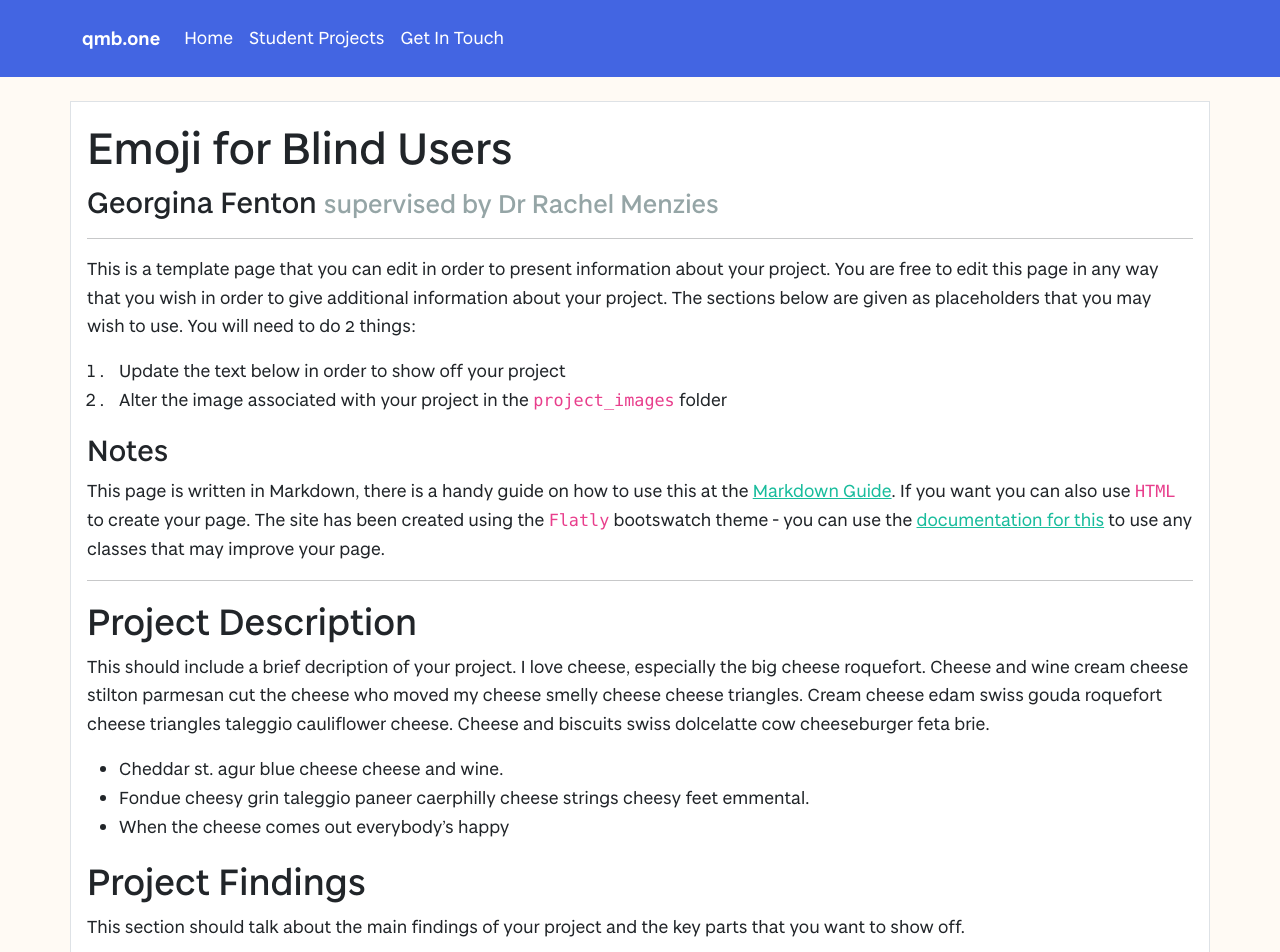
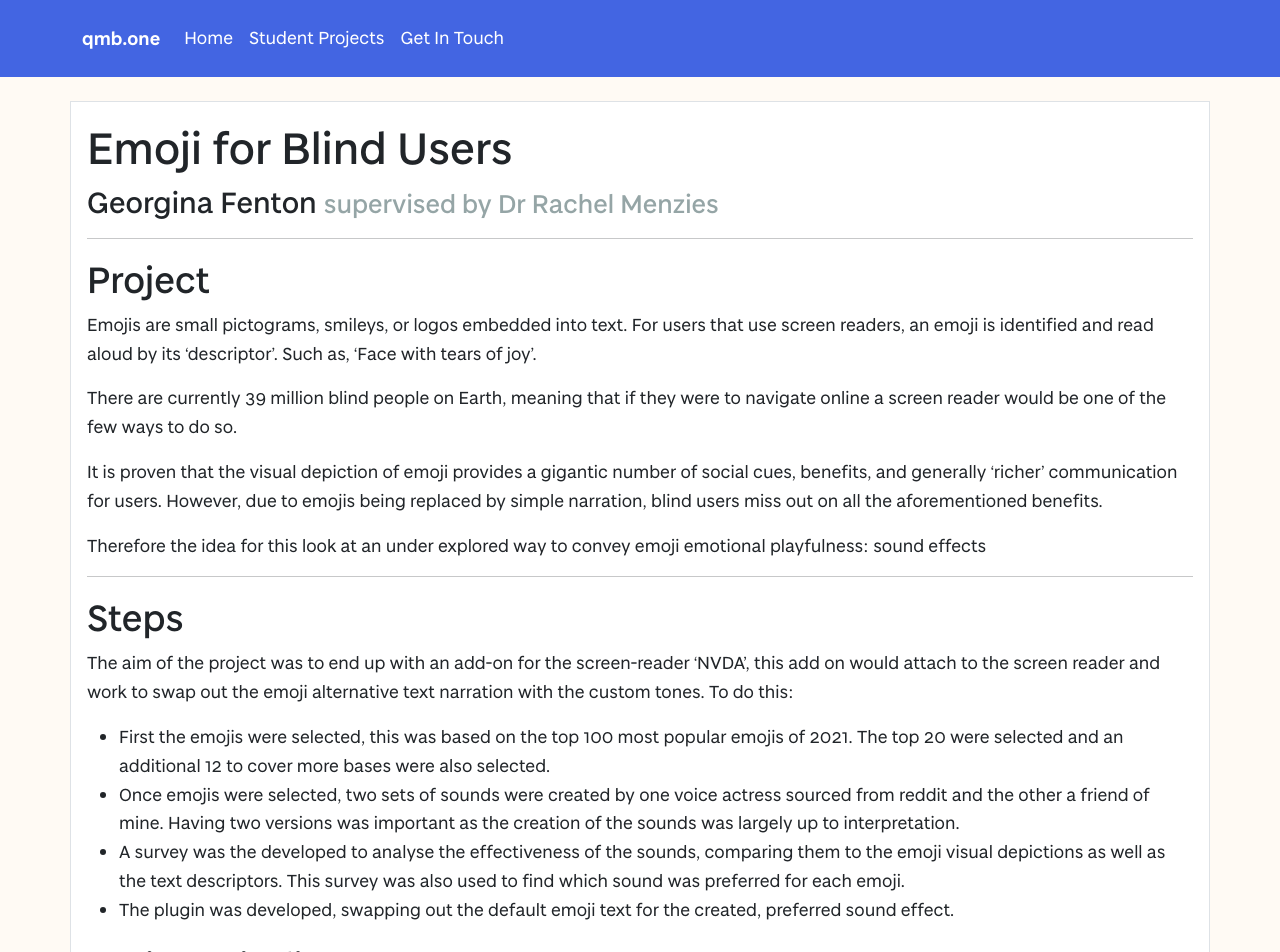
Before and after one commit to vivienprk/degree-show-2022, a Jekyll site: the page built from projects/GeorginaFenton.md, in a window 1280 px wide and 1400 px high. Shown: the top 952 px of the window. Built offline with Jekyll 4.4.1, drawn with Linux system fonts in a browser that asks for light colours; our own code applies the rules of GitHub Pages for plain Markdown files; some of the changed text lies outside the part shown.

Commit message:
Updated information, added video

```diff
--- a/projects/GeorginaFenton.md
+++ b/projects/GeorginaFenton.md
@@ -3,34 +3,34 @@ layout: project
 studentName: "Georgina Fenton"
 supervisorName: "Dr Rachel Menzies"
 projectTitle: "Emoji for Blind Users"
-projectImage: "sampleImage.jpg"
+projectImage: "EmojiBLV.png"
 
 ---
+## Project
+Emojis are small pictograms, smileys, or logos embedded into text. For users that use screen readers, an emoji is identified and read aloud by its 'descriptor'. Such as, 'Face with tears of joy'.
 
-This is a template page that you can edit in order to present information about your project. You are free to edit this page in any way that you wish in order to give additional information about your project. The sections below are given as placeholders that you may wish to use. You will need to do 2 things:
+There are currently 39 million blind people on Earth, meaning that if they were to navigate online a screen reader would be one of the few ways to do so.
 
-1. Update the text below in order to show off your project
-2. Alter the image associated with your project in the `project_images` folder
+It is proven that the visual depiction of emoji provides a gigantic number of social cues, benefits, and generally 'richer' communication for users. However, due to emojis being replaced by simple narration, blind users miss out on all the aforementioned benefits.
 
-### Notes
-This page is written in Markdown, there is a handy guide on how to use this at the [Markdown Guide](https://www.markdownguide.org/cheat-sheet/). If you want you can also use `HTML` to create your page. The site has been created using the `Flatly` bootswatch theme - you can use the [documentation for this](https://bootswatch.com/flatly/) to use any classes that may improve your page.
+Therefore the idea for this look at an under explored way to convey emoji emotional playfulness: sound effects
 
 <hr>
 
-## Project Description
-This should include a brief decription of your project. I love cheese, especially the big cheese roquefort. Cheese and wine cream cheese stilton parmesan cut the cheese who moved my cheese smelly cheese cheese triangles. Cream cheese edam swiss gouda roquefort cheese triangles taleggio cauliflower cheese. Cheese and biscuits swiss dolcelatte cow cheeseburger feta brie.
+## Steps
+The aim of the project was to end up with an add-on for the screen-reader 'NVDA', this add on would attach to the screen reader and work to swap out the emoji alternative text narration with the custom tones. To do this:
 
-- Cheddar st. agur blue cheese cheese and wine.
-- Fondue cheesy grin taleggio paneer caerphilly cheese strings cheesy feet emmental.
-- When the cheese comes out everybody's happy
+- First the emojis were selected, this was based on the top 100 most popular emojis of 2021. The top 20 were selected and an additional 12 to cover more bases were also selected.
+- Once emojis were selected, two sets of sounds were created by one voice actress sourced from reddit and the other a friend of mine. Having two versions was important as the creation of the sounds was largely up to interpretation.
+- A survey was the developed to analyse the effectiveness of the sounds, comparing them to the emoji visual depictions as well as the text descriptors. This survey was also used to find which sound was preferred for each emoji.
+- The plugin was developed, swapping out the default emoji text for the created, preferred sound effect.
 
 ## Project Findings
 This section should talk about the main findings of your project and the key parts that you want to show off.
 
 ## Project Media
-If you are really keen you can also create a video to demonstrate your project and embed this in the page. An example of a youTube video being embedded is below. You will want to change the width of this to be 100% and put the height as something around 500.
+Below are three examples of the curated sounds and their associated emoji default narration.
 
+<iframe width="100%" height="500" src="https://youtu.be/1ef3GSAlEas" title="YouTube video player" frameborder="0" allow="accelerometer; autoplay; clipboard-write; encrypted-media; gyroscope; picture-in-picture" allowfullscreen></iframe>
 
-<iframe width="100%" height="500" src="https://www.youtube.com/embed/YUEaupJk5AI" title="YouTube video player" frameborder="0" allow="accelerometer; autoplay; clipboard-write; encrypted-media; gyroscope; picture-in-picture" allowfullscreen></iframe>
-
-Cheddar st. agur blue cheese cheese and wine. Fondue cheesy grin taleggio paneer caerphilly cheese strings cheesy feet emmental. When the cheese comes out everybody's happy
+Thank you!
```
